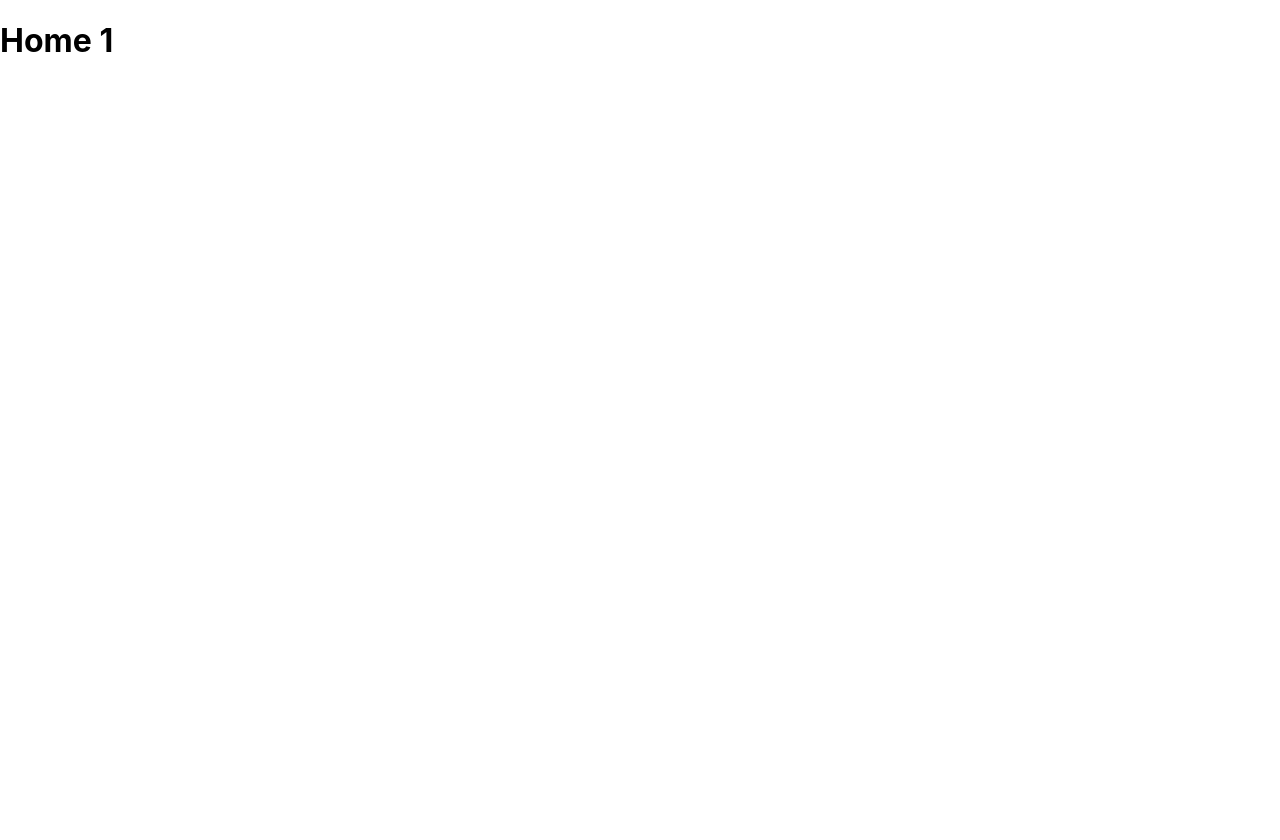
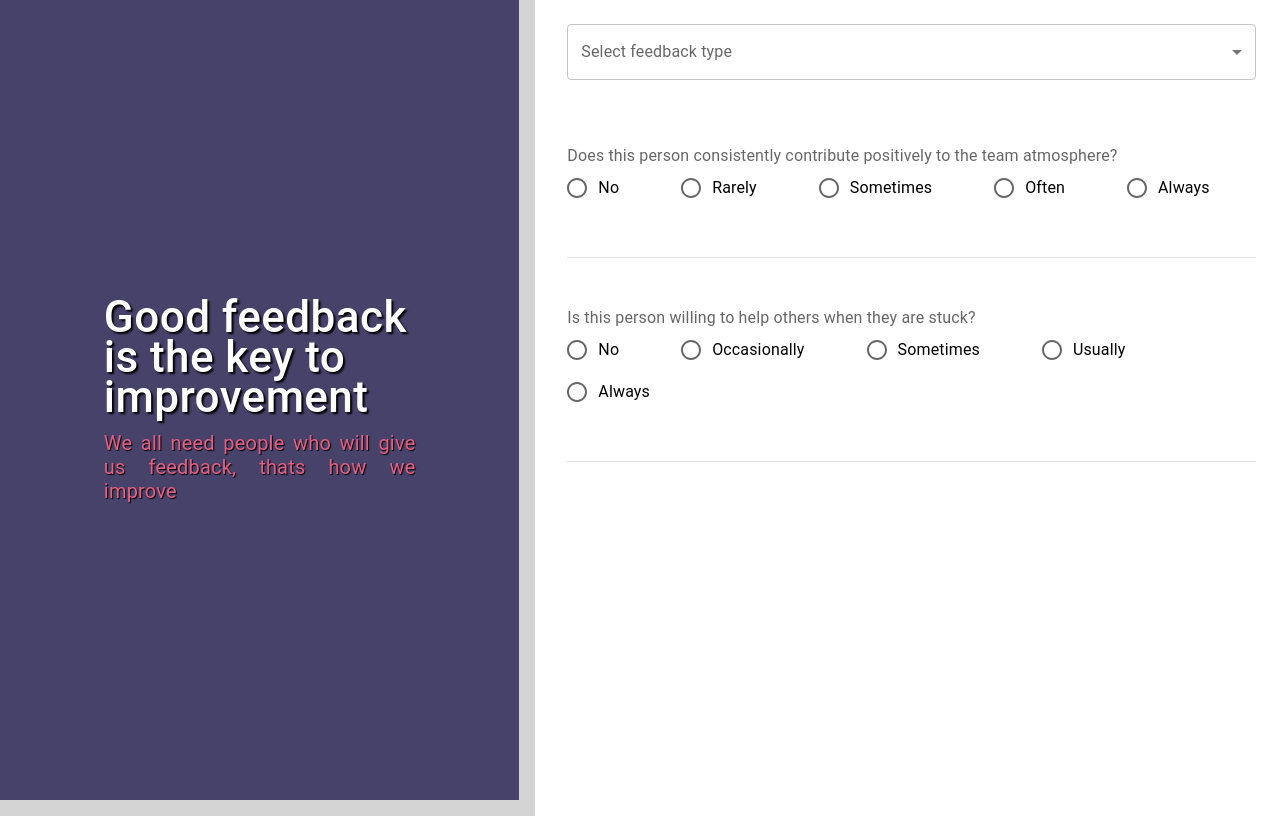
Before and after one commit to umairali2/HumanEdge, a React (Create React App) app: page / in a window 1280 px wide. Before the commit the page ends 800 px from the top, so only its background shows below. Built offline with nearby package versions, Linux system fonts and the light colour scheme.

Commit message:
routing added

```diff
--- a/src/routes/RootRoute.tsx
+++ b/src/routes/RootRoute.tsx
@@ -1,5 +1,6 @@
 import ReactDOM from "react-dom/client";
 import { BrowserRouter, Routes, Route } from "react-router-dom";
+import Feedback from "../pages/Feedback";
 
 type Props = {};
 
@@ -7,9 +8,9 @@ export const RootRoute = (props: Props) => {
   return (
     <BrowserRouter>
       <Routes>
-        <Route path="/" element={<h1>Home</h1>} />
-        <Route index element={<h1>Home 1</h1>} />
-        <Route path="blogs" element={<h1>Blogs</h1>} />
+        <Route path="/" element={<Feedback />} />
+        <Route index element={<Feedback />} />
+        <Route path="/feedback" element={<Feedback />} />
         <Route path="contact" element={<h1>Contact</h1>} />
         <Route path="*" element={<h1>NoPage</h1>} />
       </Routes>
```
